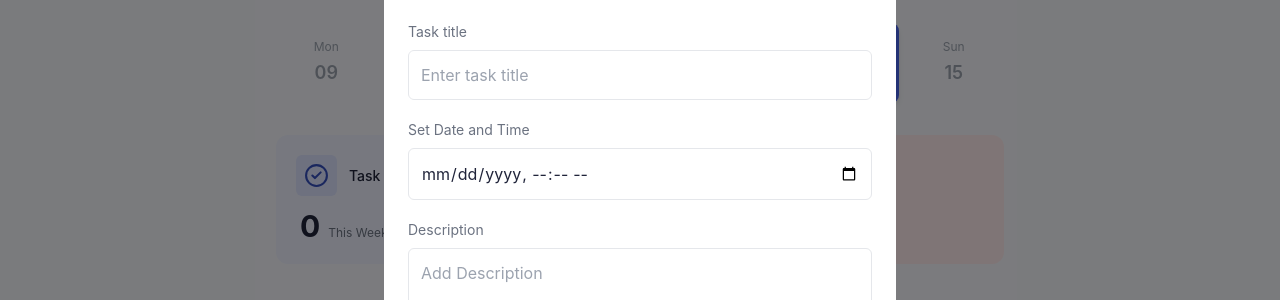
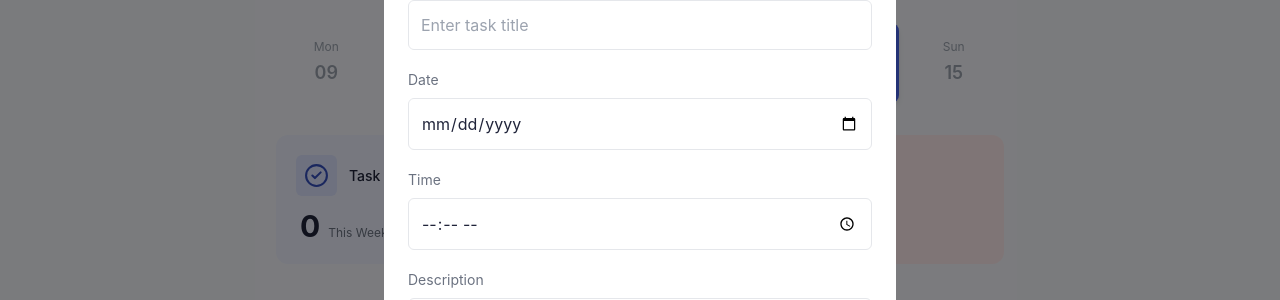
Before and after one commit to MOHAMMED-RIYAZ/taskflow-mern-todo, a React (Vite) app in the folder client/: page / in a window 1280 px wide. Both pictures are taken after a click on the button 640 px from the left and 730 px from the top of the page. Shown: the part 145-445 px from the top of the page. Built offline with nearby package versions, Linux system fonts and the light colour scheme; no server answers.

Commit message:
Update date and time task form

```diff
--- a/client/src/App.jsx
+++ b/client/src/App.jsx
@@ -21,8 +21,9 @@ import {
 
 const emptyForm = {
   title: "",
+  date: "",
+  time: "",
   description: "",
-  dueDate: "",
   priority: "Medium",
 };
 
@@ -66,19 +67,21 @@ function App() {
   };
 
   const openEditModal = (task) => {
+    const taskDate = new Date(task.dueDate);
+
     setEditingTask(task);
 
     setForm({
       title: task.title,
+      date: format(taskDate, "yyyy-MM-dd"),
+      time: format(taskDate, "HH:mm"),
       description: task.description || "",
-      dueDate: format(new Date(task.dueDate), "yyyy-MM-dd'T'HH:mm"),
       priority: task.priority || "Medium",
     });
 
     setShowModal(true);
     setSwipedTaskId(null);
   };
-
   const handleSubmit = async (e) => {
     e.preventDefault();
 
@@ -89,8 +92,10 @@ function App() {
       setError("");
 
       const payload = {
-        ...form,
-        dueDate: new Date(form.dueDate).toISOString(),
+        title: form.title,
+        description: form.description,
+        priority: form.priority,
+        dueDate: new Date(`${form.date}T${form.time}`).toISOString(),
       };
 
       if (editingTask) {
@@ -244,6 +249,7 @@ function App() {
         </div>
 
         {/* Date selector */}
+        {/* Date selector */}
         <div className="grid grid-cols-7 gap-1 mb-8">
           {weekDates.map((date) => {
             const active = isSameDay(date, selectedDate);
@@ -262,11 +268,9 @@ function App() {
                 }`}
               >
                 <span className="text-xs">{format(date, "EEE")}</span>
-
                 <span className="text-lg font-semibold mt-1">
                   {format(date, "dd")}
                 </span>
-
                 {active && (
                   <span className="w-1 h-1 rounded-full bg-white mt-1" />
                 )}
@@ -274,7 +278,6 @@ function App() {
             );
           })}
         </div>
-
         {/* Weekly summary cards */}
         <div className="grid grid-cols-2 gap-4 mb-8">
           <div className="bg-[#eef1ff] rounded-xl p-4 sm:p-5">
@@ -518,21 +521,28 @@ function App() {
               </div>
 
               <div>
-                <label className="block text-sm text-gray-500 mb-2">
-                  Set Date and Time
-                </label>
+                <label className="block text-sm text-gray-500 mb-2">Date</label>
 
                 <input
                   required
-                  type="datetime-local"
-                  value={form.dueDate}
-                  onChange={(e) =>
-                    setForm({ ...form, dueDate: e.target.value })
-                  }
+                  type="date"
+                  value={form.date}
+                  onChange={(e) => setForm({ ...form, date: e.target.value })}
                   className="w-full border border-gray-200 p-3 rounded-md outline-none focus:border-[#4964eb]"
                 />
               </div>
 
+              <div>
+                <label className="block text-sm text-gray-500 mb-2">Time</label>
+
+                <input
+                  required
+                  type="time"
+                  value={form.time}
+                  onChange={(e) => setForm({ ...form, time: e.target.value })}
+                  className="w-full border border-gray-200 p-3 rounded-md outline-none focus:border-[#4964eb]"
+                />
+              </div>
               <div>
                 <label className="block text-sm text-gray-500 mb-2">
                   Description
```
